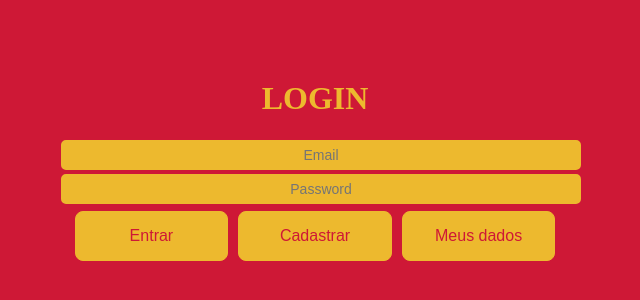
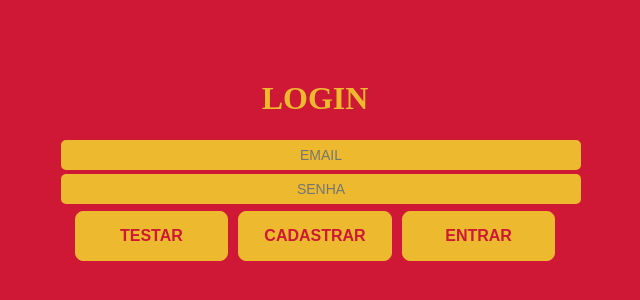
Before and after one commit to emylyzinha/Cadastro-React, a React (Vite) app in the folder atividade-01-2tri/app/: page / in a window 1280 px wide. Shown: the part 198-498 px from the top of the page, without its empty margins (325-965 px from the left). Built offline with nearby package versions, Linux system fonts and the light colour scheme.

Commit message:
Update Login.tsx

```diff
--- a/atividade-01-2tri/app/src/components/Login.tsx
+++ b/atividade-01-2tri/app/src/components/Login.tsx
@@ -1,5 +1,4 @@
 import { Dispatch, FormEventHandler, SetStateAction } from "react";
-import '../App.css'
 
 export default function ({setRoute}: {setRoute: Dispatch<SetStateAction<string>>}) {
   const enviarDados: FormEventHandler<HTMLFormElement> = async ev => {
@@ -34,15 +33,14 @@ export default function ({setRoute}: {setRoute: Dispatch<SetStateAction<string>>
 
 
   return <>
-    <div className="container">
-      <form onSubmit={enviarDados}>
-        <h1>LOGIN</h1>
-        <input name="email" placeholder="Email" />
-        <input name="password" placeholder="Password" />
-        <button onClick={() => {}}>Entrar</button>
-        <button onClick={() => setRoute("cadastro")}>Cadastrar</button>
-        <button onClick={() => setRoute("teste")}>Meus dados</button>
-      </form>
-    </div>
+    <form onSubmit={enviarDados}>
+      <h1>LOGIN</h1>
+      <input name="email" placeholder="EMAIL" />
+      <input name="password" type="password" placeholder="SENHA" />
+
+      <button onClick={() => setRoute("teste")}><b>TESTAR</b></button>
+      <button onClick={() => setRoute("cadastro")}><b>CADASTRAR</b></button>
+      <button onClick={() => {}}><b>ENTRAR</b></button>
+    </form>
   </>
 }
```
